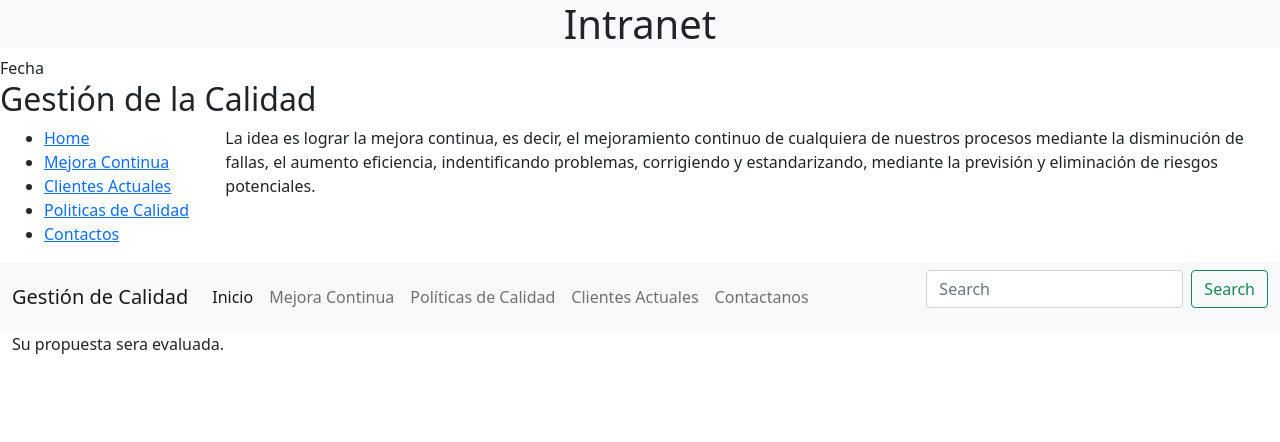
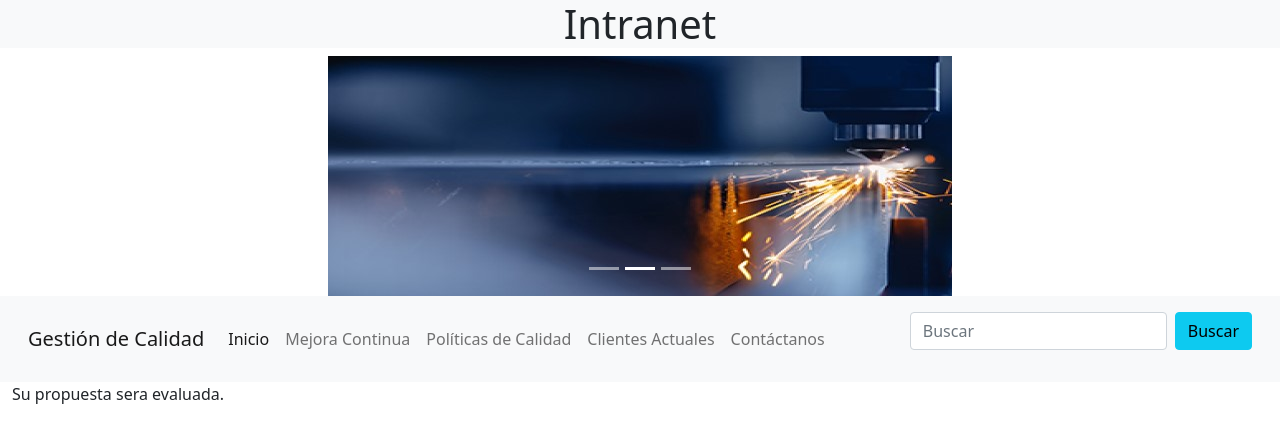
Before and after one commit to luontiveros/IntranetBootstrap, a plain HTML site: page index.html in a window 1280 px wide. Drawn offline with nearby package versions, Linux system fonts and the light colour scheme.

Commit message:
Corousel
Add carousel + images

```diff
--- /dev/null
+++ b/css/main.css
@@ -0,0 +1,6 @@
+.carousel-inner {
+    max-height: 39rem;
+    max-width: 39rem;
+    margin: auto;
+
+}
--- a/index.html
+++ b/index.html
@@ -4,45 +4,45 @@
     <meta http-equiv="X-UA-Compatible" content="IE=edge">
     <meta name="viewport" content="width=device-width, initial-scale=1.0">
 	<link href="https://cdn.jsdelivr.net/npm/bootstrap@5.1.3/dist/css/bootstrap.min.css" rel="stylesheet" integrity="sha384-1BmE4kWBq78iYhFldvKuhfTAU6auU8tT94WrHftjDbrCEXSU1oBoqyl2QvZ6jIW3" crossorigin="anonymous">
-	<link rel="stylesheet" href="css/style.css">
-    <title>EntregableClase08</title>
+	<link rel="stylesheet" href="css/main.css">
+    <title>EntregableClase12</title>
 </head>
 <body>
 	<main>
 		<header>
 		<h1 class="display-1 bg-light d-flex justify-content-center p-auto fs-1">Intranet</h1>
 
-		<div class="fecha">Fecha</div>
-		<h2>Gestión de la Calidad</h2>
 		</header>
+<!-- Carusel de imagenes-->
+		<div id="carouselExampleIndicators" class="carousel slide" data-bs-ride="carousel">
+			<div class="carousel-indicators">
+			  <button type="button" data-bs-target="#carouselExampleIndicators" data-bs-slide-to="0" class="active" aria-current="true" aria-label="Slide 1"></button>
+			  <button type="button" data-bs-target="#carouselExampleIndicators" data-bs-slide-to="1" aria-label="Slide 2"></button>
+			  <button type="button" data-bs-target="#carouselExampleIndicators" data-bs-slide-to="2" aria-label="Slide 3"></button>
+			</div>
+			<div class="carousel-inner">
+			  <div class="carousel-item active center-block" data-bs-interval="4000">
+				<img src="Images/img01.jpg" class="d-block w-10" alt="img01">
+			  </div>
+			  <div class="carousel-item center-block"  data-bs-interval="4000">
+				<img src="Images/img02.jpg" class="d-block w-10" alt="img02">
+			  </div>
+			  <div class="carousel-item center-block" data-bs-interval="4000">
+				<img src="Images/img03.jpg" class="d-block w-10" alt="img03">
+			  </div>
+			</div>
+			<button class="carousel-control-prev" type="button" data-bs-target="#carouselExampleIndicators" data-bs-slide="prev">
+			  <span class="carousel-control-prev-icon" aria-hidden="true"></span>
+			  <span class="visually-hidden">Previous</span>
+			</button>
+			<button class="carousel-control-next" type="button" data-bs-target="#carouselExampleIndicators" data-bs-slide="next">
+			  <span class="carousel-control-next-icon" aria-hidden="true"></span>
+			  <span class="visually-hidden">Next</span>
+			</button>
+		  </div>
 
-		<aside id="menu">
-
-
-
-		</aside>
-
-
-		<div class="container-fluid">
-			<div class="row">
-				<div class="col-2 ">
-				<ul>
-					<li><a href="index.html">Home</a></li>
-					<li><a href="pages/mejora_continua.html">Mejora Continua</a></li>
-					<li><a href="pages/clientes_actuales.html">Clientes Actuales</a></li>
-					<li><a href="pages/politicas_de_calidad.html">Politicas de Calidad</a></li>
-					<li><a href="pages/contactos.html">Contactos</a></li>
-				</div>
-				</ul>
-			<div class="col-10">	La idea es lograr la mejora continua, es decir, 	 el mejoramiento continuo de cualquiera de nuestros
-                procesos mediante la disminución de fallas, el aumento eficiencia, indentificando problemas, corrigiendo
-                y estandarizando, mediante la previsión y eliminación de riesgos potenciales.
-			</div>
-			</div>
-			</div>
-		</div>
-
-		<nav class="navbar navbar-expand-lg navbar-light bg-light">
+<!-- Mi menu de navegacion-->
+			<nav class="navbar navbar-expand-lg navbar-light bg-light p-3">
 			<div class="container-fluid">
 			  <a class="navbar-brand" href="#">Gestión de Calidad</a>
 			  <button class="navbar-toggler" type="button" data-bs-toggle="collapse" data-bs-target="#navbarSupportedContent" aria-controls="navbarSupportedContent" aria-expanded="false" aria-label="Toggle navigation">
@@ -50,32 +50,32 @@
 			  </button>
 			  <div class="collapse navbar-collapse" id="navbarSupportedContent">
 				<ul class="navbar-nav me-auto mb-2 mb-lg-0">
-
+				<!-- Lista -->
 					<li class="nav-item">
-					<a class="nav-link active" aria-current="page" href="#">Inicio</a>
+					<a class="nav-link active" aria-current="page" href="index.html">Inicio</a>
 				  </li>
 
 				  <li class="nav-item">
-					<a class="nav-link" href="#">Mejora Continua</a>
+					<a class="nav-link" href="pages/mejora_continua.html">Mejora Continua</a>
 				  </li>
 
 				  <li class="nav-item">
-					<a class="nav-link" href="#">Políticas de Calidad</a>
+					<a class="nav-link" href="pages/politicas_de_calidad.html">Políticas de Calidad</a>
 				  </li>
 
 				  <li class="nav-item">
-					<a class="nav-link" href="#">Clientes Actuales</a>
+					<a class="nav-link" href="pages/clientes_actuales.html">Clientes Actuales</a>
 				  </li>
 
 
 				  <li class="nav-item">
-					<a class="nav-link" href="#">Contactanos</a>
+					<a class="nav-link" href="pages/contactos.html">Contáctanos</a>
 				  </li>
 
 				</ul>
 				<form class="d-flex">
-				  <input class="form-control me-2" type="search" placeholder="Search" aria-label="Search">
-				  <button class="btn btn-outline-success" type="submit">Search</button>
+				  <input class="form-control me-2" type="search" placeholder="Buscar" aria-label="Search">
+				  <button class="btn btn-info btn-info-outline-info" type="submit">Buscar</button>
 				</form>
 			  </div>
 			</div>
```
Also changed, not shown: Images/img01.jpg (added), Images/img02.jpg (added), Images/img03.jpg (added), Images/welding-campaign-arc-welding-robot-01.png (added), Images/welding-campaign-arc-welding-robot-06.png (added).
